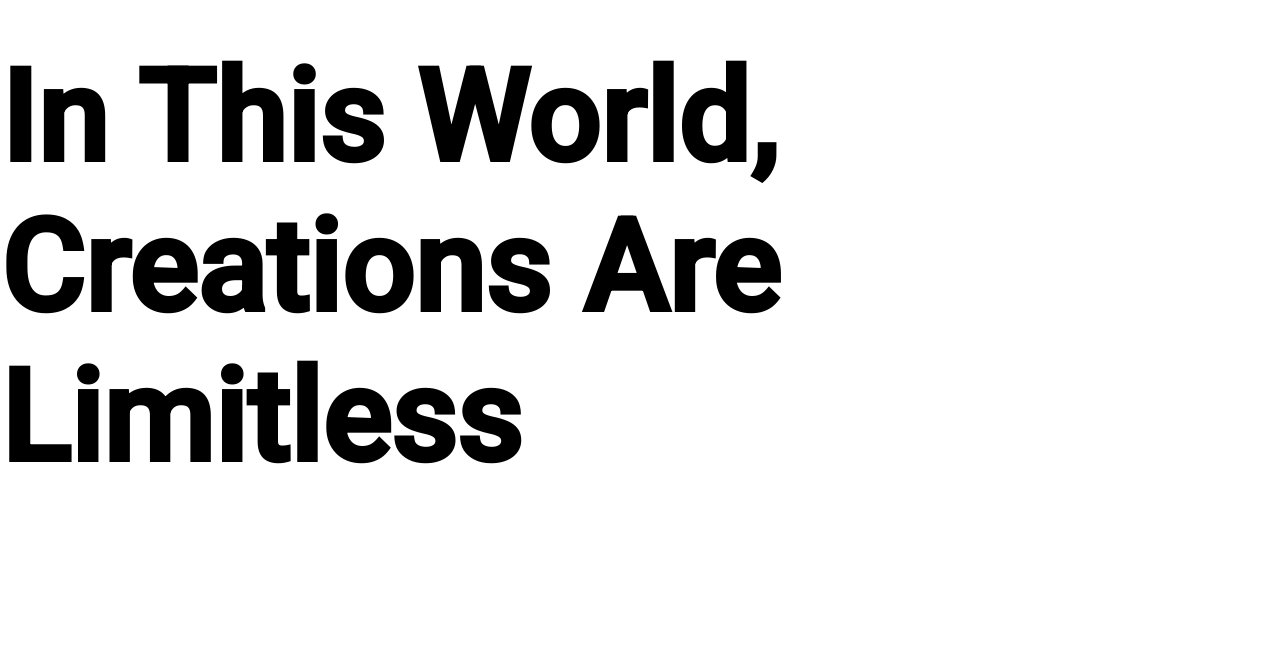
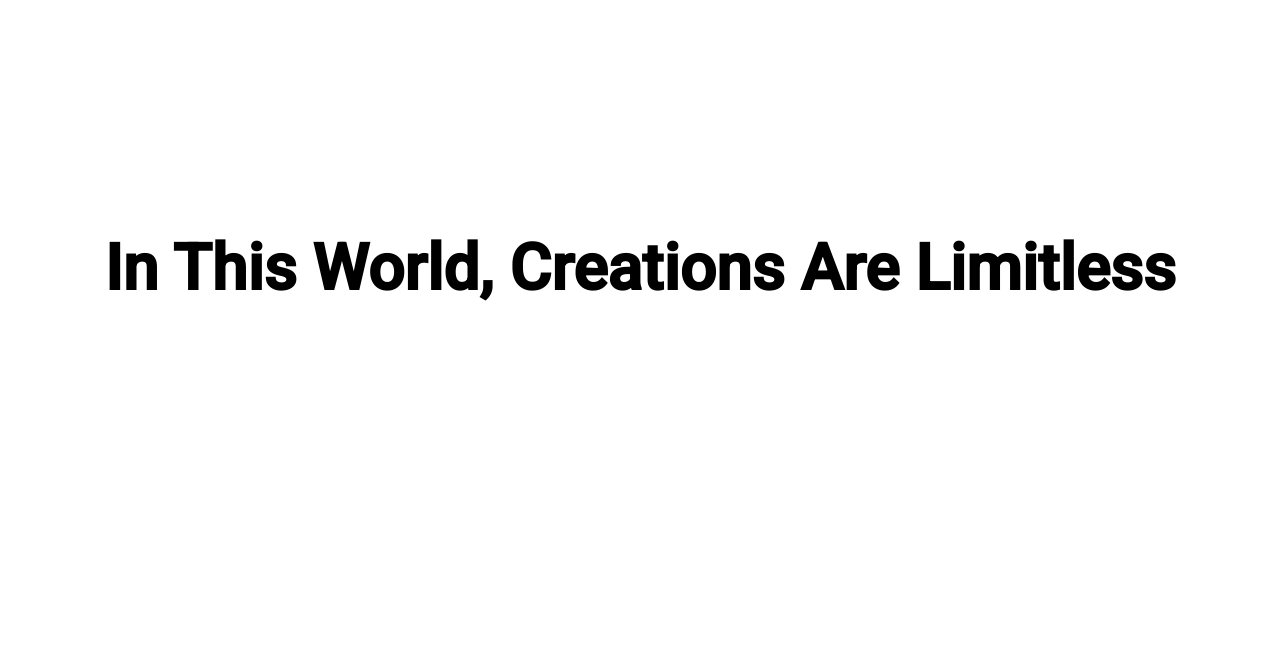
Before and after one commit to arod1207/Mandos-Portfolio, a React (Create React App) app: page / in a window 1280 px wide. Shown: the part 132-800 px from the top of the page. Built offline with nearby package versions, Linux system fonts and the light colour scheme.

Commit message:
added media queries for mobile and laptop home

```diff
--- a/src/Components/Home/Home.css
+++ b/src/Components/Home/Home.css
@@ -11,3 +11,37 @@
     justify-content: center;
     align-items: center;
 }
+
+@media only screen and (min-device-width: 320px) and (max-device-width: 480px) {
+    .home {
+        display: flex;
+        justify-content: center;
+    }
+
+    .home__header {
+        font-size: 1em;
+        display: grid;
+        height: 100vh;
+        margin: 0;
+        justify-content: center;
+        align-items: center;
+        text-align: center;
+    }
+}
+
+@media only screen and (min-width: 1224px) {
+    .home {
+        display: flex;
+        justify-content: center;
+    }
+
+    .home__header {
+        font-size: 2em;
+        display: grid;
+        height: 100vh;
+        margin: 0;
+        justify-content: center;
+        align-items: center;
+        text-align: center;
+    }
+}
```
